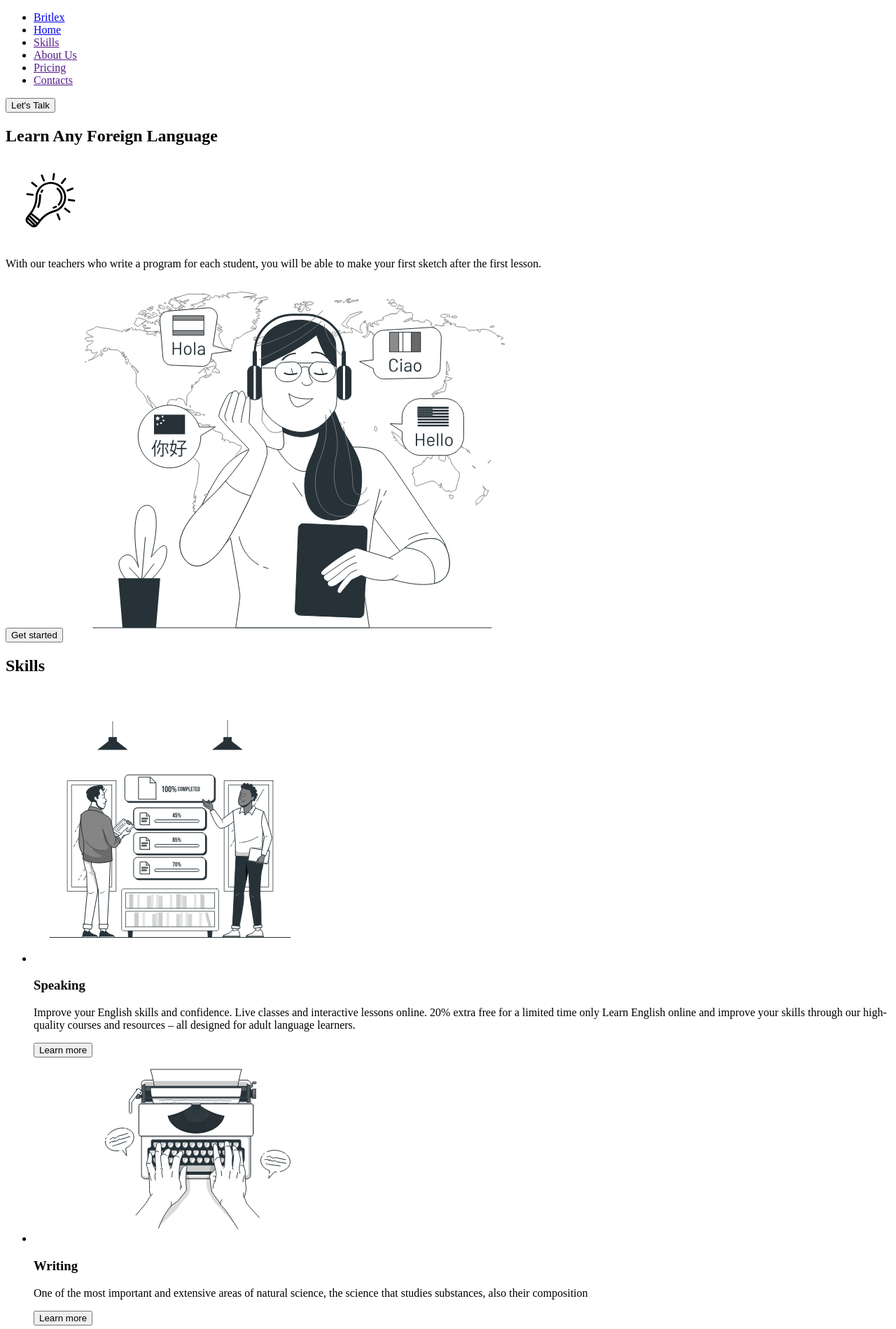
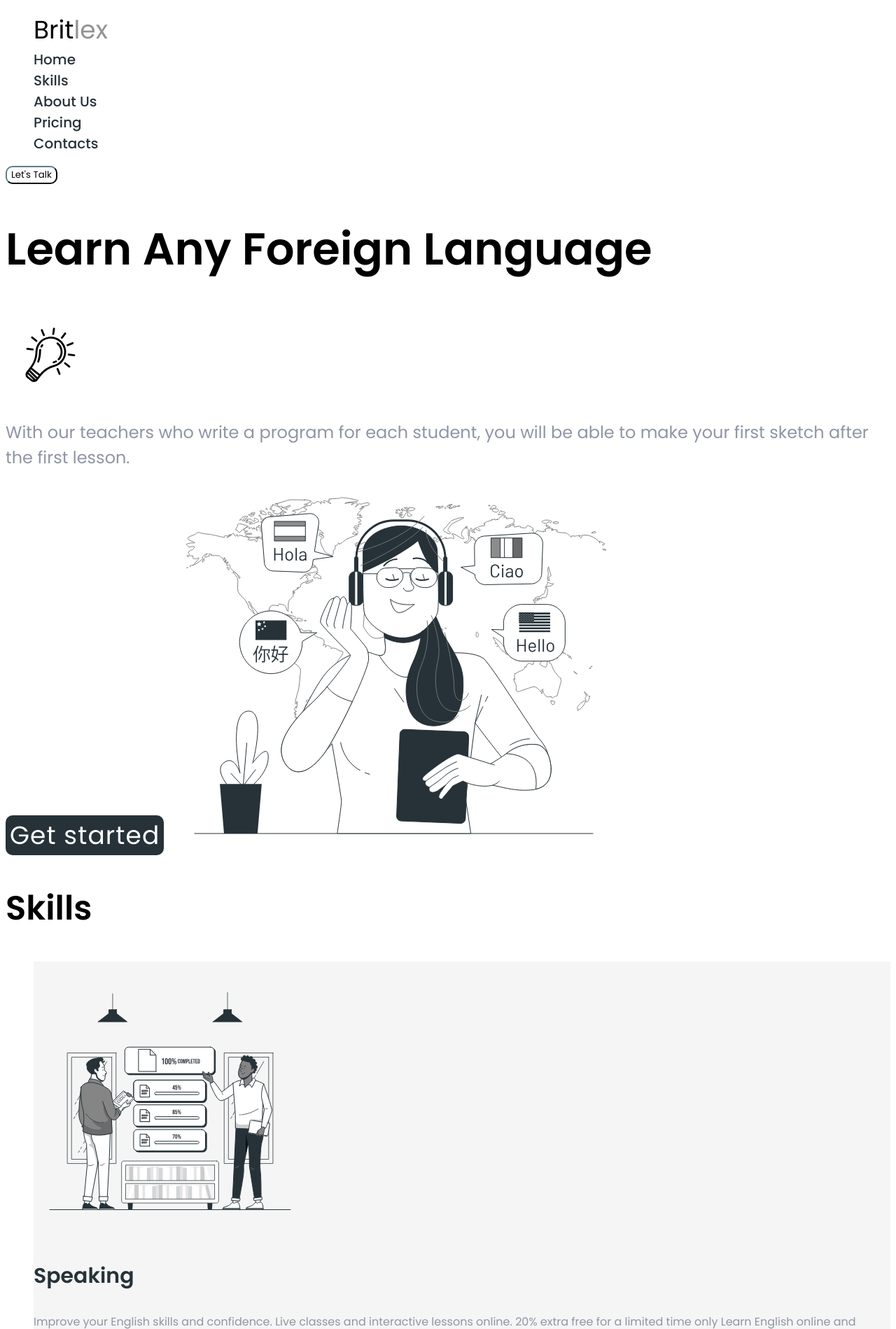
Before and after one commit to AleksandrSoiko/practice-work-1, a plain HTML site: page index.html in a window 1280 px wide. Shown: the top 1899 px of the page at 70% size. Drawn offline with Linux system fonts and the light colour scheme.

Commit message:
add styles for sections from header to about

```diff
--- a/css/styles.css
+++ b/css/styles.css
@@ -0,0 +1,138 @@
+/* ============= global style =========== */
+:root {
+  --main-font: poppins, sans-serif;
+  --black-txt-color: #000000;
+  --grey-logo-color: #939393;
+  --second-txt-color: #263238;
+  --white-color: #ffffff;
+  --main-txt-color: #8f95a5;
+  --card-bcg-color: #f5f5f5;
+  --number-txt-color: #2A3246;
+}
+
+/* ========== main selector ============== */
+.page {
+  font-family: var(--main-font);
+}
+.button {
+  font-family: inherit;
+}
+.list {
+  list-style-type: none;
+}
+.link {
+  text-decoration: none;
+}
+
+/* =============== header ============ */
+/* =========== logo style ============ */
+.list-item > .link-logo,
+.list-item > .link-logo:hover,
+.list-item > .link-logo:focus,
+.list-item > .link-logo:active {
+  color: var(--black-txt-color);
+  font-weight: 400;
+  font-size: 36px;
+  line-height: calc(54 / 36);
+}
+.link-logo > .logo-txt,
+.link-logo > .logo-txt:hover,
+.link-logo > .logo-txt:focus,
+.link-logo > .logo-txt:active {
+  color: var(--grey-logo-color);
+}
+/* =========== navigation style ========== */
+
+.link-nav {
+  color: var(--second-txt-color);
+  font-weight: 500;
+  font-size: 20px;
+  line-height: calc(30 / 20);
+}
+.link-nav:hover,
+.link-nav:focus,
+.link-nav:active {
+  color: orangered;
+}
+
+.button-nav {
+  background-color: transparent;
+  border-color: var(--second-txt-color);
+  border-radius: 10px;
+}
+
+.button-nav:hover,
+.button-nav:focus,
+.button-nav:active {
+  color: #ffffff;
+  background-color: #000000;
+}
+
+/* ================ hero section style ================*/
+.main-title {
+  font-size: 64px;
+  line-height: calc(80 / 64);
+}
+
+.main-text {
+  color: var(--main-txt-color);
+  font-size: 24px;
+  line-height: 36px;
+}
+.btn-hero {
+  border: none;
+  color: var(--white-color);
+  background-color: var(--second-txt-color);
+  border-radius: 10px;
+  font-size: 36px;
+  letter-spacing: 0.03em;
+}
+
+.btn-hero:hover,
+.btn-hero:focus,
+.btn-hero:active {
+  color: black;
+  background-color: grey;
+}
+/* ============ main content style ============= */
+
+/* =========== skills section style =============== */
+
+.second-title {
+  font-size: 48px;
+}
+.second-item {
+  background-color: var(--card-bcg-color);
+}
+.section-title {
+  color: var(--second-txt-color);
+  font-size: 30px;
+  line-height: calc(45 / 30);
+}
+.section-text {
+  color: var(--main-txt-color);
+}
+.link-second {
+  color: var(--white-color);
+  background-color: var(--second-txt-color);
+  border-radius: 2px;
+  font-size: 18px;
+  line-height: calc(27 / 18);
+}
+.link-second:hover,
+.link-second:active,
+.link-second:focus {
+  color: black;
+  background-color: grey;
+}
+
+/* ================== about us section style ========== */
+
+.title-about {
+    color: var(--black-txt-color);
+    font-size: 48px;
+}
+.section-about > .section-text {
+font-size: 20px;
+line-height: 36px;
+}
--- a/index.html
+++ b/index.html
@@ -5,6 +5,12 @@
     <meta http-equiv="X-UA-Compatible" content="IE=edge" />
     <meta name="viewport" content="width=device-width, initial-scale=1.0" />
     <title>Britlex</title>
+    <link rel="preconnect" href="https://fonts.googleapis.com" />
+    <link rel="preconnect" href="https://fonts.gstatic.com" crossorigin />
+    <link
+      href="https://fonts.googleapis.com/css2?family=Poppins:wght@400;500;600&display=swap"
+      rel="stylesheet"
+    />
     <link rel="stylesheet" href="./css/styles.css" />
   </head>
   <body class="page">
@@ -12,28 +18,28 @@
       <nav class="nav">
         <ul class="list">
           <li class="list-item">
-            <a href="./index.html" class="link"
+            <a href="./index.html" class="link link-logo"
               >Brit<span class="logo-txt">lex</span>
             </a>
           </li>
           <li class="list-item">
-            <a href="./index.html" class="link">Home</a>
+            <a href="./index.html" class="link link-nav">Home</a>
           </li>
           <li class="list-item">
-            <a href="" class="link">Skills</a>
+            <a href="" class="link link-nav">Skills</a>
           </li>
           <li class="list-item">
-            <a href="" class="link">About Us</a>
+            <a href="" class="link link-nav">About Us</a>
           </li>
           <li class="list-item">
-            <a href="" class="link">Pricing</a>
+            <a href="" class="link link-nav">Pricing</a>
           </li>
           <li class="list-item">
-            <a href="" class="link">Contacts</a>
+            <a href="" class="link link-nav">Contacts</a>
           </li>
         </ul>
       </nav>
-      <button class="button" type="button">Let's Talk</button>
+      <button class="button button-nav" type="button">Let's Talk</button>
     </header>
     <main>
       <section class="hero">
@@ -43,13 +49,13 @@
           With our teachers who write a program for each student, you will be
           able to make your first sketch after the first lesson.
         </p>
-        <button class="button" type="button">Get started</button>
+        <button class="button btn-hero" type="button">Get started</button>
         <img class="img" src="./images/hero.svg" alt="Our language lessons" />
       </section>
       <section class="section">
         <h2 class="second-title">Skills</h2>
-        <ul class="item">
-          <li class="list-item">
+        <ul class="list">
+          <li class="list-item second-item">
             <img class="img" src="./images/skills-1.svg" alt=" first skills" />
             <h3 class="section-title">Speaking</h3>
             <p class="section-text">
@@ -59,34 +65,34 @@
               high-quality courses and resources – all designed for adult
               language learners.
             </p>
-            <button class="button" type="button">Learn more</button>
+           <a class="link link-second" href="">Learn more</a>
           </li>
-          <li class="list-item">
+          <li class="list-item second-item">
             <img class="img" src="./images/skills-2.svg" alt="second skills" />
             <h3 class="section-title">Writing</h3>
             <p class="section-text">
               One of the most important and extensive areas of natural science,
               the science that studies substances, also their composition
             </p>
-            <button class="button" type="button">Learn more</button>
+            <a class="link link-second" href="">Learn more</a>
           </li>
-          <li class="list-item">
+          <li class="list-item second-item">
             <img class="img" src="./images/skills-3.svg" alt="third skills" />
             <h3 class="section-title">Reading</h3>
             <p class="section-text">
               Perception and response actions of the user resulting from the use
               and/or upcoming use of the product, system or service
             </p>
-            <button class="button" type="button">Learn more</button>
+            <a class="link link-second" href="">Learn more</a>
           </li>
-          <li class="list-item">
+          <li class="list-item second-item">
             <img class="img" src="./images/skills-4.svg" alt="fourth skills" />
             <h3 class="section-title">Listening</h3>
             <p class="section-text">
               Here you can find activities to practise your listening skills.
               Listening will help you to improve your understanding
             </p>
-            <button class="button" type="button">Learn more</button>
+            <a class="link link-second" href="">Learn more</a>
           </li>
         </ul>
       </section>
@@ -175,14 +181,14 @@
             name="e-mail"
             placeholder="Enter Your E-mail"
           />
-          <input type="submit" value="Subscribe" />
+          <input class="button" type="submit" value="Subscribe" />
         </form>
       </section>
     </main>
     <footer class="footer">
       <ul class="list">
         <li class="list-item">
-          <a href="./index.html" class="link"
+          <a href="./index.html" class="link link-logo"
             >Brit<span class="logo-txt">lex</span>
           </a>
         </li>
```
